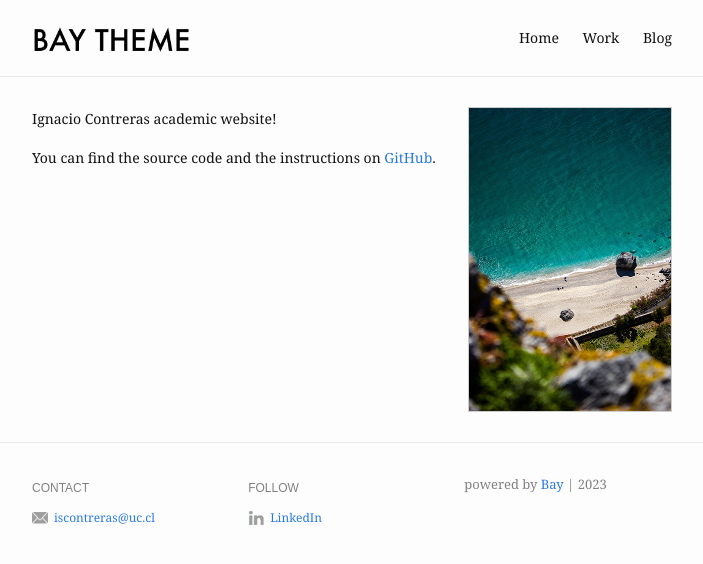
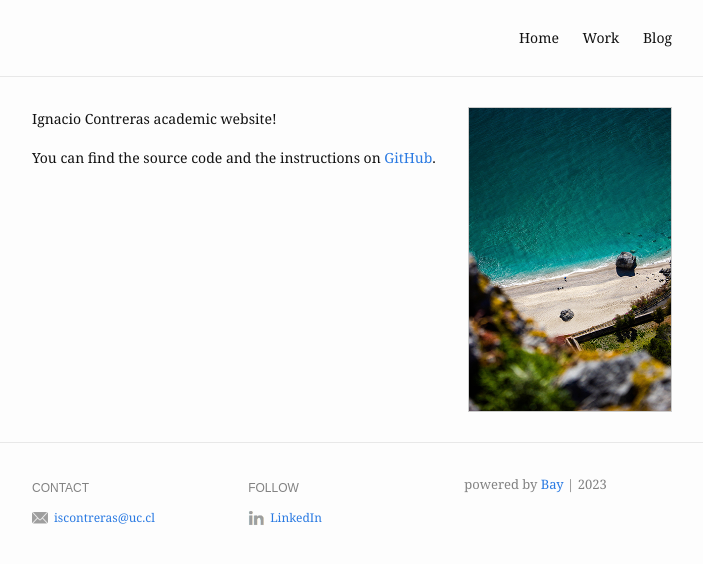
Before and after one commit to ignacontreras/ignacontreras.github.io, a Jekyll site: the page built from index.md, in a window 1280 px wide. Shown: the top 564 px of the page, without its empty margins (288-991 px from the left). Built offline with Jekyll 4.4.1, drawn with Linux system fonts in a browser that asks for light colours.

Commit message:
Update header.html

```diff
--- a/_includes/header.html
+++ b/_includes/header.html
@@ -1,7 +1,7 @@
 <header class="site-header">
   <div class="wrapper">
     <a class="site-title" href="{{ "" | prepend: site.baseurl | prepend: site.url }}/">
-      <img src="{{ "/assets/img/title.png" | absolute_url }}" alt="{{ site.title }}" />
+      <Igna />
     </a>
 
     <nav class="site-nav">
```
